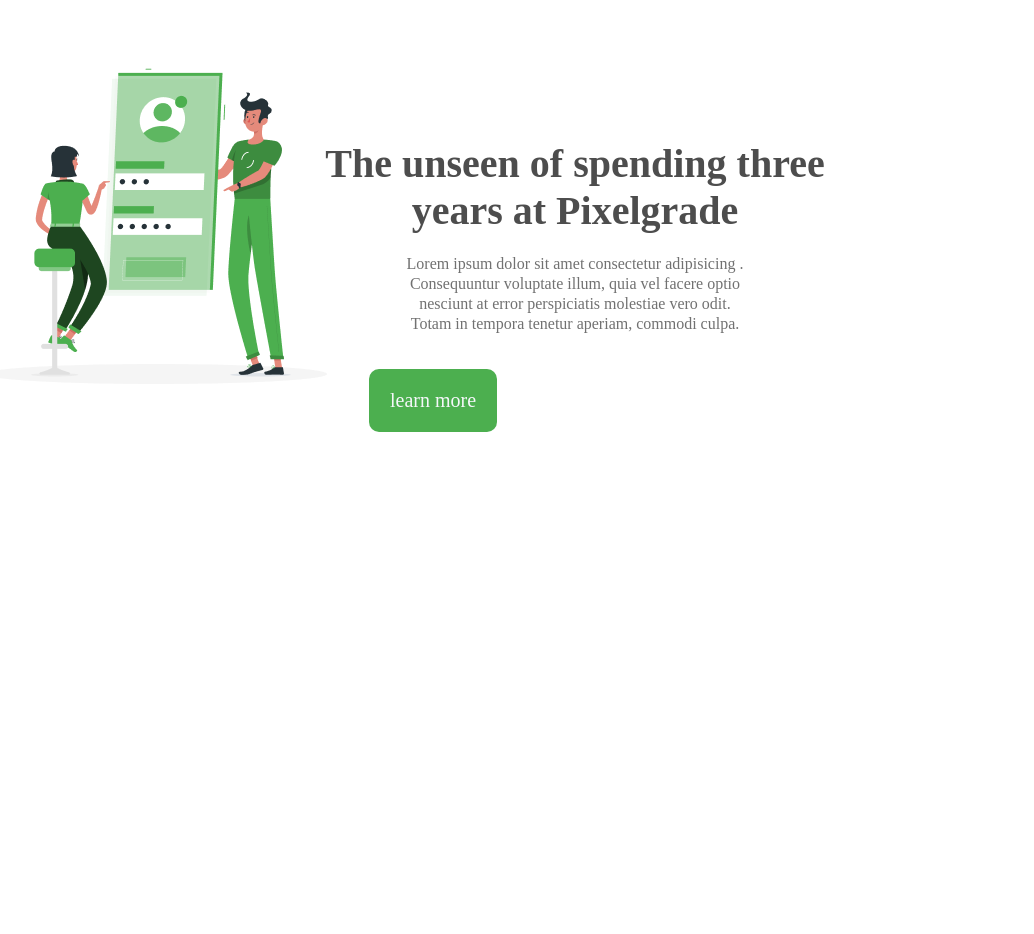
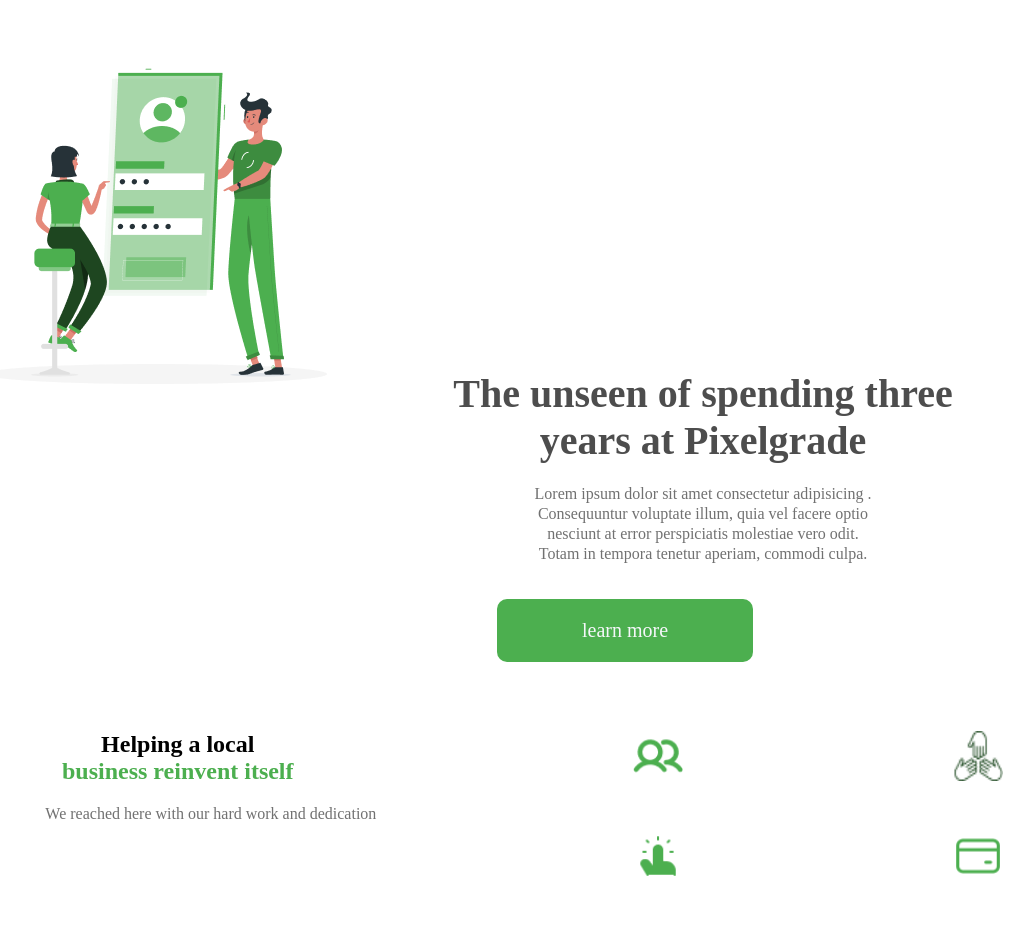
Before and after one commit to AhmedSamyEid/Nexcent, a plain HTML site: page index.html in a window 1280 px wide. Shown: the part 1313-2247 px from the top of the page, without its empty margins (65-1099 px from the left). Before the commit the page ends 1753 px from the top, so only its background shows below. Drawn offline with Linux system fonts and the light colour scheme.

Commit message:
section product is finished

```diff
--- a/assets/style/main.css
+++ b/assets/style/main.css
@@ -140,8 +140,9 @@ label {
     display: flex;
     text-align: center;
     justify-content: space-around;
-    margin-left: 100px;
+    margin-left: -30px;
     margin-top: 100px;
+    flex-wrap: wrap;
   }
   .dek h1 {
     font-size: var(--h1-size);
@@ -156,6 +157,9 @@ label {
     color: var(--text-color);
     margin-top: 20px;
     margin-left: 10%;
+  }
+  .service {
+    flex-wrap: wrap;
   }
   .our-clients {
     text-align: center;
@@ -175,32 +179,39 @@ label {
     padding: 0 70px;
     padding: 15px 0 0 0;
     justify-content: space-around;
+    flex-wrap: wrap;
+
   }
   .our-clients img {
     margin-top: 50px;
   }
   .faeture {
     margin-top: 100px;
+
+    flex-wrap: wrap;
   }
   .spending-three-years {
+    flex-wrap: wrap;
   margin-top: 100px;
   }
   .spending-three-years h2 {
     font-size: var(--h1-size);
     color: var(--title-color);
     text-align: center;
-    margin-top: -300px;
+    margin-top: -70px;
+    margin-left: 20%;
   }
   .spending-three-years p {
     margin-top: 20px;
     color: var(--text-color);
     line-height: 20px;
     text-align: center;
+    margin-left: 20%;
   }
   .more {
-    width: 10%;
     position: relative;
-    left: 30%;
+    left: 40%;
+    max-width: 20%;
     margin-top: 35px;
     border-radius: 10px;
     margin-left: 50px;
@@ -211,3 +222,21 @@ label {
   .more a {
     color: var(--bg-alt);
   }
+  .icons {
+  width: 50%;
+
+  }
+  .ic img {
+    width: 50px;
+    height: 50px;
+  }
+
+  .ic {
+    display: flex;
+  justify-content: space-around;
+  width: 100%;
+  height: 100px;
+  line-height: 70px;
+
+
+  }
--- a/index.html
+++ b/index.html
@@ -95,6 +95,36 @@
         </div>
       </div>
     </section>
+    <br>
+    <br>
+    <br>
+    <section class="icon">
+      <div class="dek">
+        <h2>Helping a local<br> <span>business reinvent itself</span> </h2>
+        <p>We reached here with our hard work and dedication</p>
+      </div>
+      <div class="icons">
+        <div class="ic">
+            <img src="assets/icons/users.webp">
+        <img src="assets/icons/hands.webp">
+        </div>
+      <div class="ic">
+        <img src="assets/icons/finger.webp">
+        <img src="assets/icons/wallet.webp">
+      </div>
+    </section>
+    <section class="Product"id="product">
+
+      <div class="spending-three-years">
+        <img src="assets/images/design-3.webp">
+        <h2>How to design your site footer like <br>we did</h2>
+        <p>Donec a eros justo. Fusce egestas tristique ultrices<br>. Nam tempor, augue nec tincidunt molestie, massa nunc<br> varius arcu, at scelerisque elit erat a magna. Donec quis erat<br> at libero ultrices mollis. In hac habitasse platea dictumst<br>. Vivamus vehicula leo dui, at porta nisi facilisis finibus.<br> In euismod augue vitae nisi ultricies, non aliquet urna tincidunt<br>. Integer in nisi eget nulla commodo faucibus efficitur quis massa<br>. Praesent felis est, finibus et nisi ac, hendrerit venenatis libero<br>. Donec consectetur faucibus ipsum id gravida.</p>
+        <div class="more">
+          <a href="#">learn more</a>
+          </div>
+      </div>
+
+    </section>
 </main>
   </body>
 </html>
```
